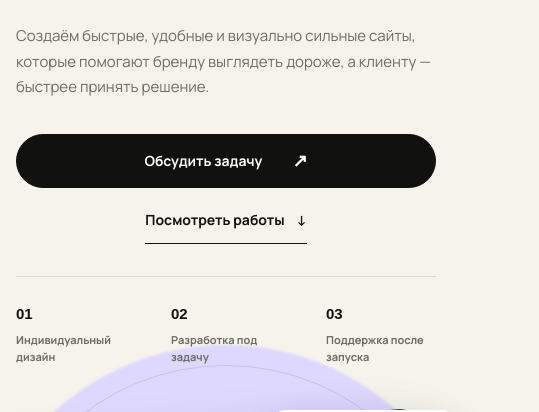
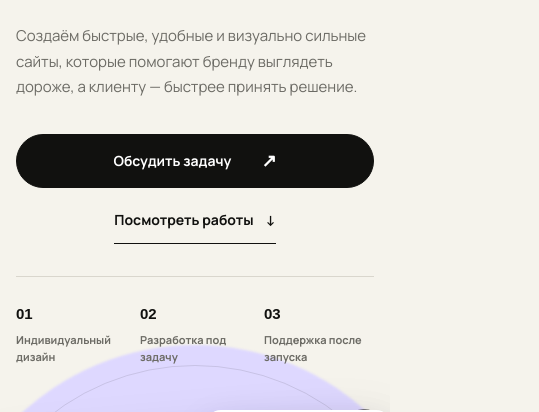
Before and after one commit to shwepchek/site-yslygi, a plain HTML site: page index.html in a window 390 px wide. Shown: the part 355-767 px from the top of the page, 539 px wide, since content can reach past the window. Drawn offline with Linux system fonts and the light colour scheme; a web font is replaced by a local one.

Commit message:
Fix horizontal page overflow
Co-authored-by: Copilot <223556219+Copilot@users.noreply.github.com>

```diff
--- a/style.css
+++ b/style.css
@@ -9,8 +9,8 @@
 }
 
 * { box-sizing: border-box; }
-html { scroll-behavior: smooth; scroll-padding-top: 92px; }
-body { margin: 0; min-width: 320px; color: var(--ink); background: var(--paper); font-family: "Manrope", sans-serif; line-height: 1.55; overflow-x: hidden; }
+html { scroll-behavior: smooth; scroll-padding-top: 92px; overflow-x: clip; }
+body { margin: 0; color: var(--ink); background: var(--paper); font-family: "Manrope", sans-serif; line-height: 1.55; overflow-x: clip; }
 button, input, select, textarea { font: inherit; }
 a { color: inherit; text-decoration: none; }
 img, svg { display: block; }
@@ -102,7 +102,7 @@ h1 em, .contact-copy h2 em { color: var(--purple); font-style: normal; }
 
 .reveal { opacity: 0; transform: translateY(22px); transition: opacity .7s, transform .7s; }.reveal.visible { opacity: 1; transform: translateY(0); }
 @media (max-width: 1050px) {
-  .nav { gap: 18px; }.hero { grid-template-columns: 1fr; padding-top: 65px; }.hero-copy { position: relative; z-index: 3; }.hero-art { margin: -30px auto 0; width: min(600px,100%); }.hero-lead { max-width: 650px; }
+  .nav { gap: 18px; }.hero { grid-template-columns: minmax(0, 1fr); padding-top: 65px; }.hero-copy { position: relative; z-index: 3; }.hero-art { margin: -30px auto 0; width: min(600px,100%); }.hero-lead { max-width: 650px; }
   .services-grid,.pricing-grid { grid-template-columns: 1fr 1fr; }.service-card:last-child,.price-card:last-child { grid-column: span 2; }.work-grid { grid-template-columns: 1fr; }.visual-a,.visual-b { height: 480px; }.process-list li div { grid-template-columns: 240px 1fr; }.contact-wrap { gap: 50px; }
 }
 @media (max-width: 760px) {
```
